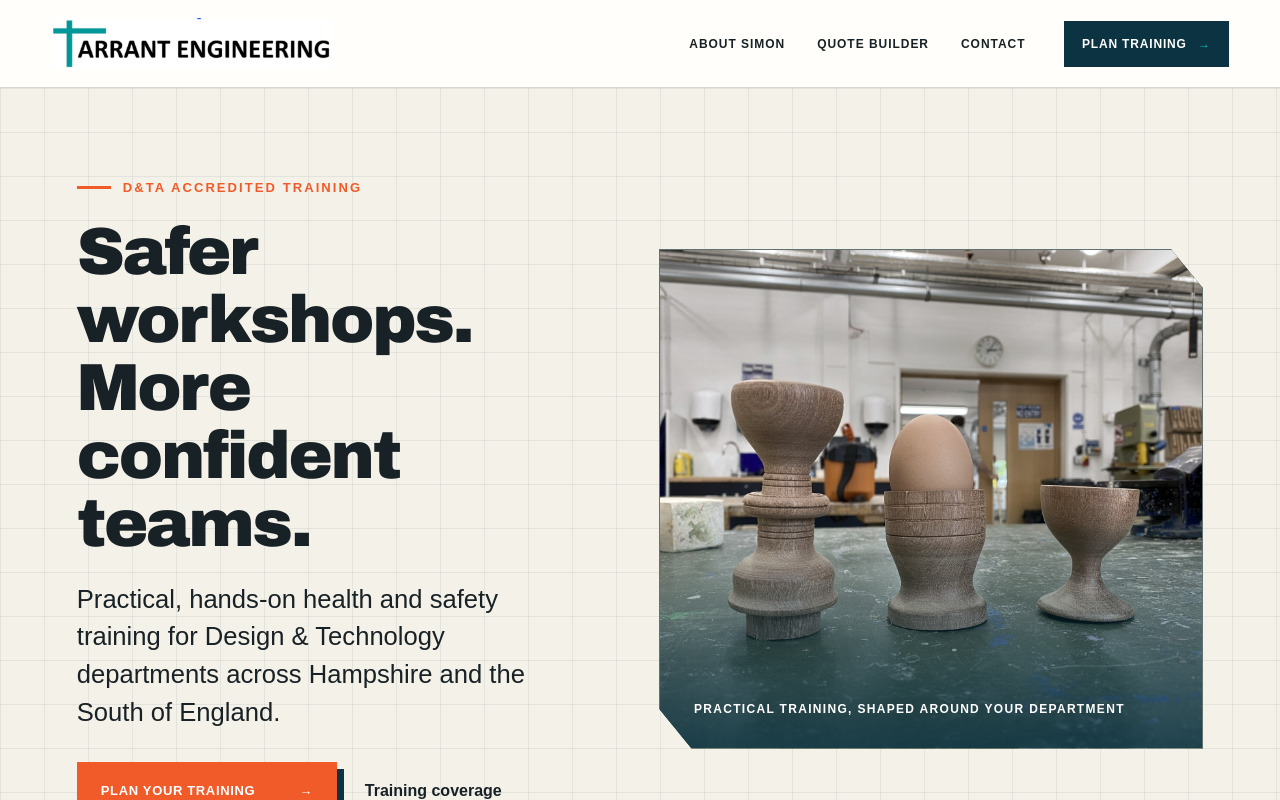
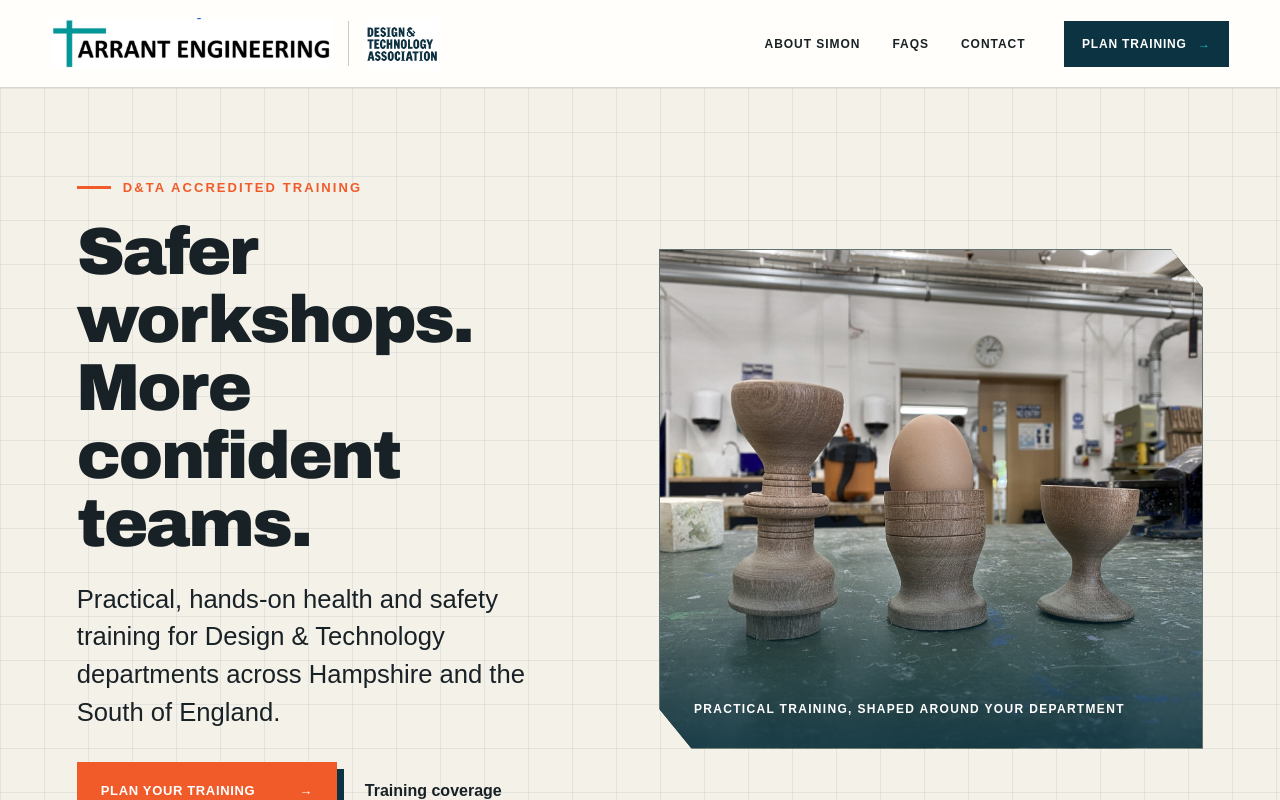
Before and after one commit to tarranteng/Training-Website, a Next.js app: page / in a window 1280 px wide. Shown: the top 800 px of the page. Built offline with nearby package versions, Linux system fonts and the light colour scheme.

Commit message:
Add files via upload

```diff
--- a/app/components/SiteChrome.tsx
+++ b/app/components/SiteChrome.tsx
@@ -2,16 +2,28 @@ import Link from "next/link";
 
 const nav = [
   { href: "/about", label: "About Simon" },
-  { href: "/quote-builder", label: "Quote builder" },
+  { href: "/contact#faqs", label: "FAQs" },
   { href: "/contact", label: "Contact" },
 ];
 
 export function SiteHeader() {
   return (
     <header className="global-header">
-      <Link href="/" className="global-brand" aria-label="Tarrant Engineering home">
-        <img src="/tarrant-engineering-logo.png" alt="Tarrant Engineering" />
-      </Link>
+      <div className="header-branding">
+        <Link href="/" className="global-brand" aria-label="Tarrant Engineering home">
+          <img src="/tarrant-engineering-logo.png" alt="Tarrant Engineering" />
+        </Link>
+        <span className="brand-divider" aria-hidden="true" />
+        <a
+          className="header-association"
+          href="https://www.designtechnology.org.uk/"
+          target="_blank"
+          rel="noreferrer"
+          aria-label="Visit the Design and Technology Association website"
+        >
+          <img src="/dta-logo.png" alt="Design and Technology Association" />
+        </a>
+      </div>
       <nav aria-label="Main navigation">
         {nav.map((item) => <Link key={item.href} href={item.href}>{item.label}</Link>)}
       </nav>
```
